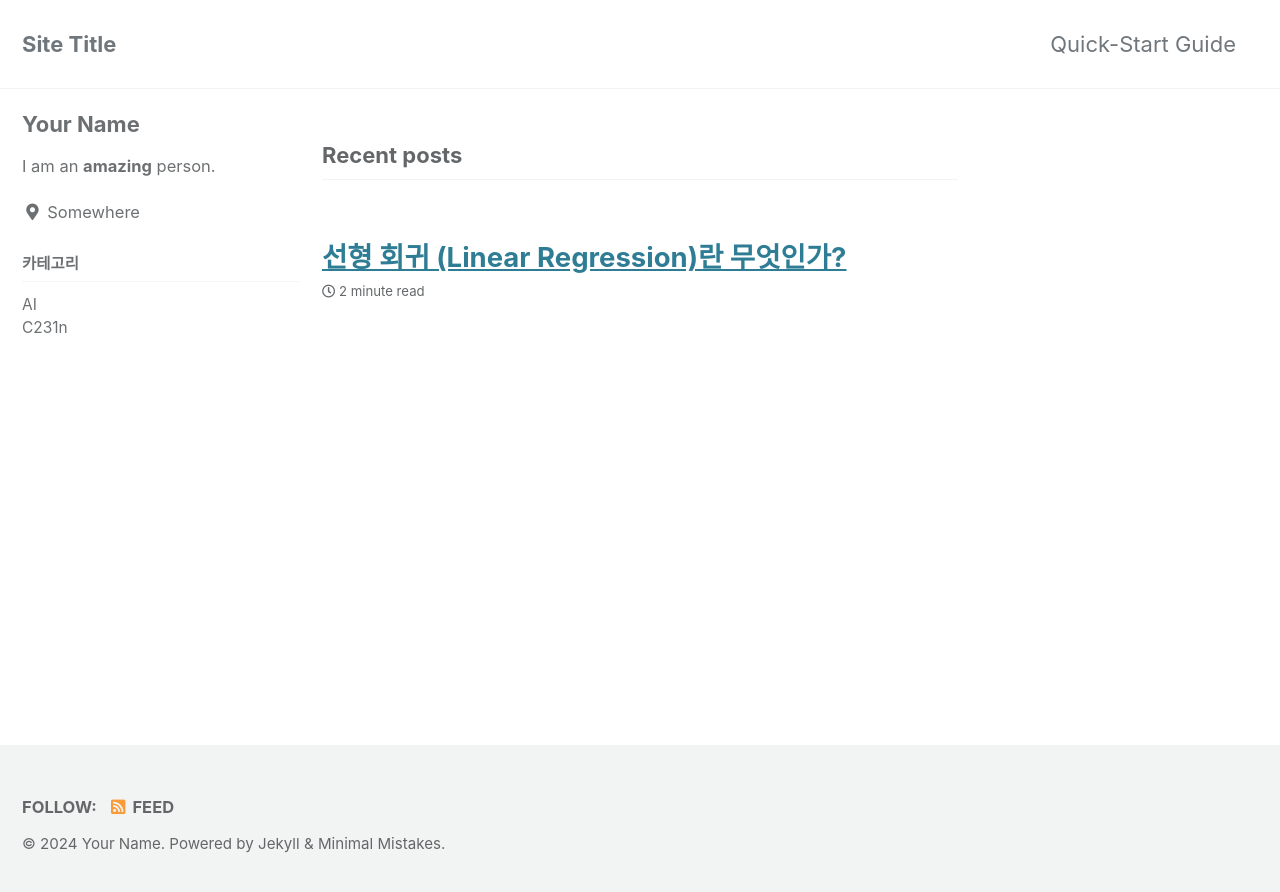
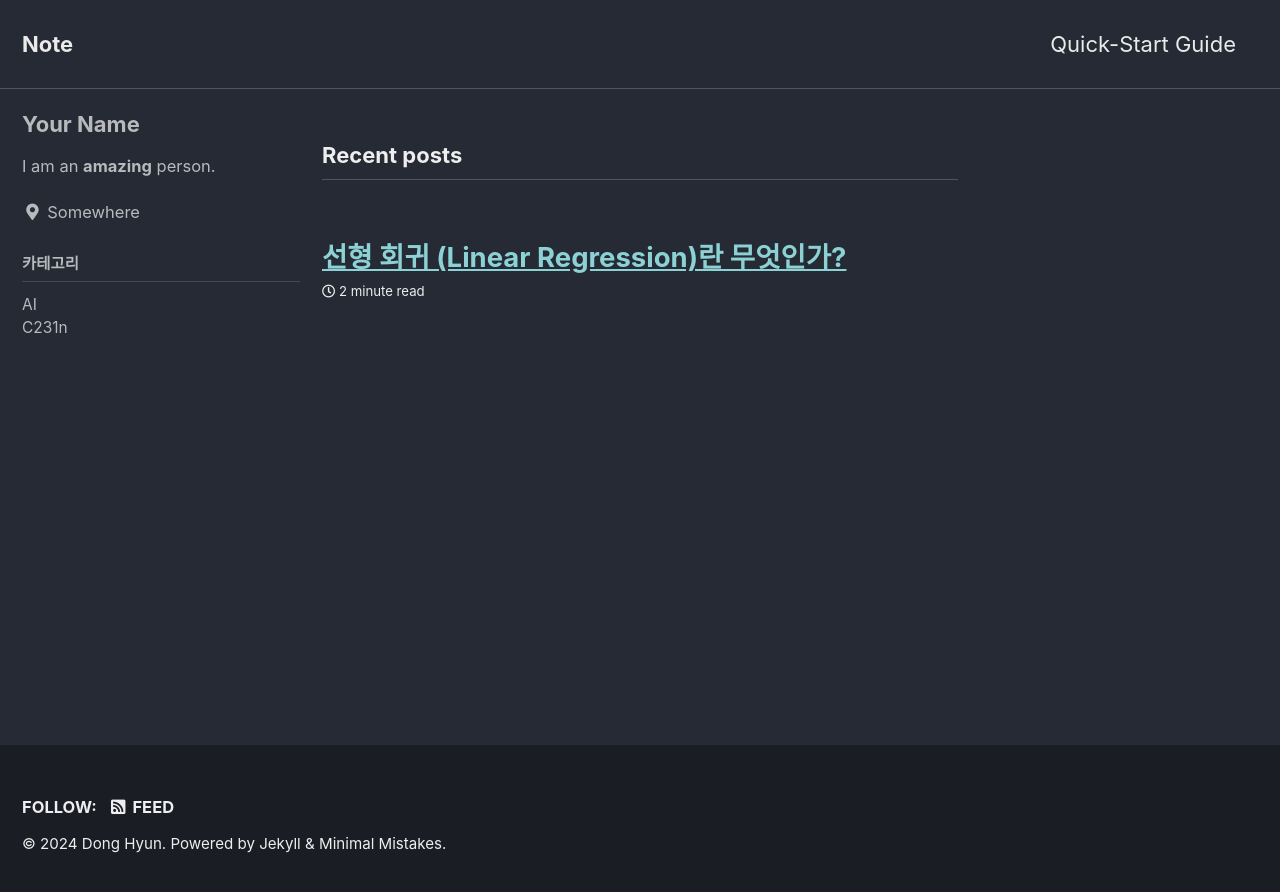
Before and after one commit to YDongHyun/YDongHyun.github.io, a Jekyll site: the page built from index.html, in a window 1280 px wide. Shown: the top 892 px of the page. Built offline with Jekyll 4.4.1, drawn with Linux system fonts in a browser that asks for light colours; cached includes are drawn as plain includes; the list of posts is cut into pages by our own code.

Commit message:
Update _config.yml

```diff
--- a/_config.yml
+++ b/_config.yml
@@ -12,15 +12,15 @@
 
 # theme                  : "minimal-mistakes-jekyll"
 # remote_theme           : "mmistakes/minimal-mistakes"
-minimal_mistakes_skin    : "default" # "air", "aqua", "contrast", "dark", "dirt", "neon", "mint", "plum", "sunrise"
+minimal_mistakes_skin    : "dark" # "air", "aqua", "contrast", "dark", "dirt", "neon", "mint", "plum", "sunrise"
 
 # Site Settings
 locale                   : "en-US"
-title                    : "Site Title"
+title                    : "Note"
 title_separator          : "-"
 subtitle                 : # site tagline that appears below site title in masthead
-name                     : "Your Name"
-description              : "An amazing website."
+name                     : "Dong Hyun"
+description              : "반갑습니다"
 url                      : # the base hostname & protocol for your site e.g. "https://mmistakes.github.io"
 baseurl                  : # the subpath of your site, e.g. "/blog"
 repository               : # GitHub username/repo-name e.g. "mmistakes/minimal-mistakes"
```
